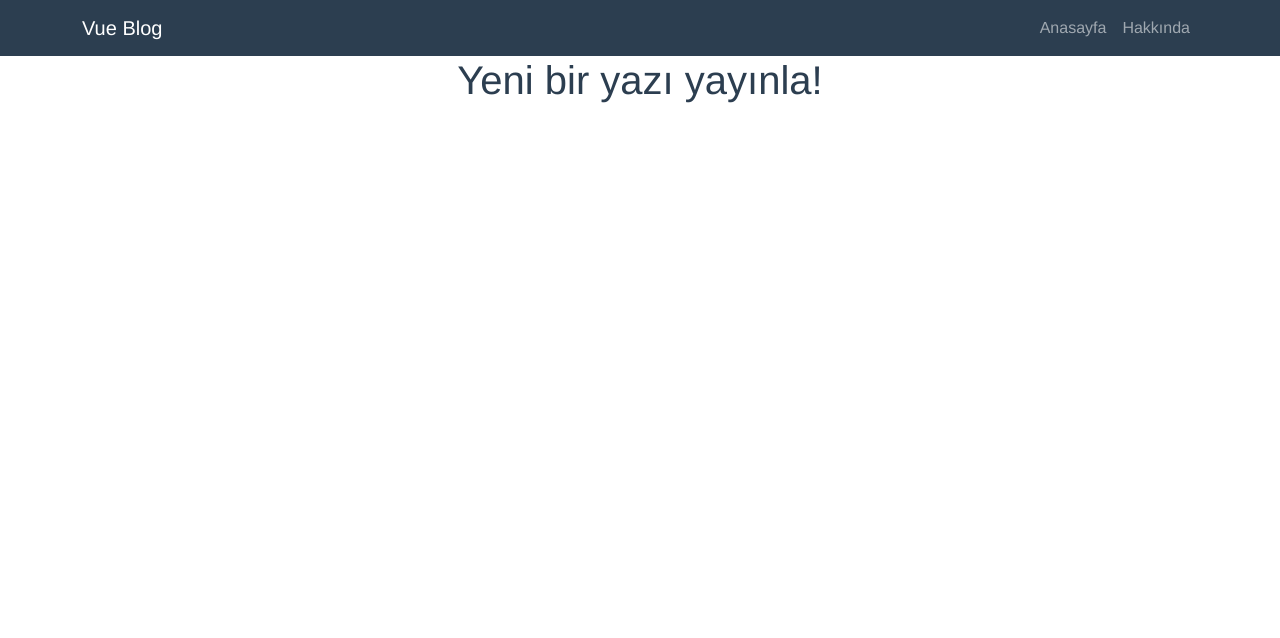
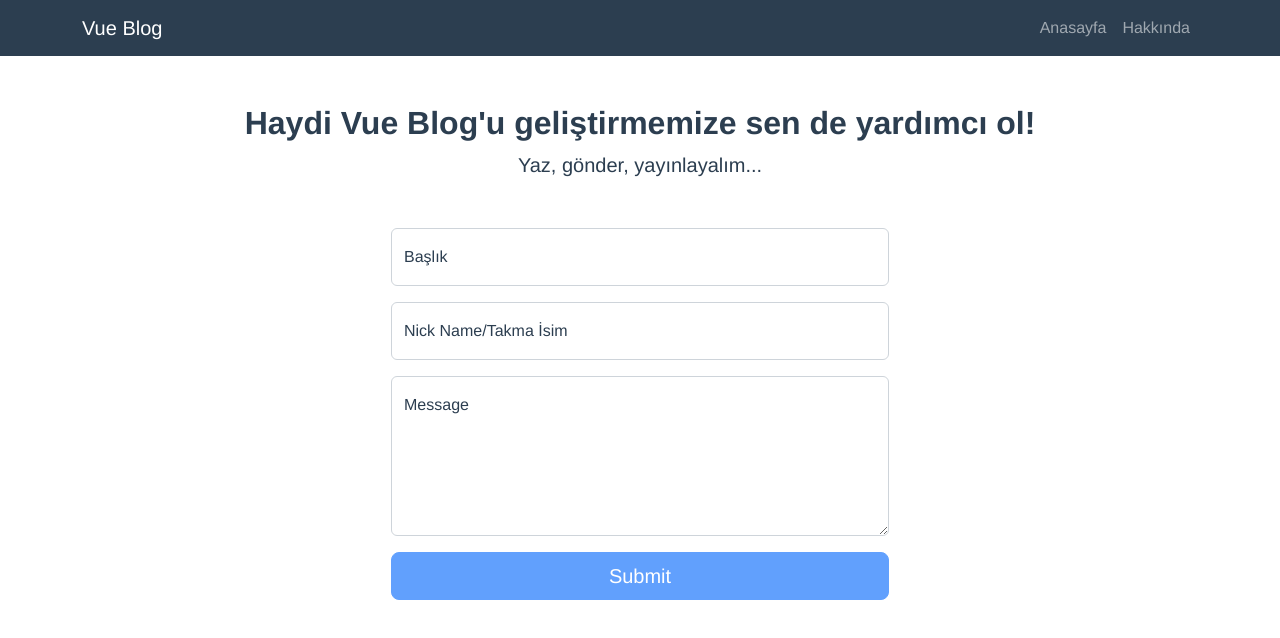
Before and after one commit to belkisarslan/vue-blog, a Vue app: page /addPost in a window 1280 px wide. Shown: the top 638 px of the page. Built offline with nearby package versions, Linux system fonts and the light colour scheme.

Commit message:
addpost and post skeletal structure

```diff
--- a/src/views/AddPost.vue
+++ b/src/views/AddPost.vue
@@ -1,6 +1,36 @@
 <template>
     <div>
-        <h1>Yeni bir yazı yayınla!</h1>
+        <div class="container px-5 my-5 px-5">
+                <div class="text-center mb-5">
+                <h2 class="fw-bolder">Haydi Vue Blog'u geliştirmemize sen de yardımcı ol!</h2>
+                <p class="lead mb-0">Yaz, gönder, yayınlayalım...</p>
+                </div>
+                <div class="row gx-5 justify-content-center">
+                    <div class="col-lg-6">
+
+                        <form id="contactForm" >
+                            <div class="form-floating mb-3">
+                                <input class="form-control" id="title" type="text" placeholder="Başlık girin..."/>
+                                <label for="title">Başlık</label>
+                            </div>
+                            <!-- Nick Name input-->
+                            <div class="form-floating mb-3">
+                                 <input class="form-control" id="name" type="text" placeholder="Nick Name/ Takma İsim"/>
+                                <label for="name">Nick Name/Takma İsim</label>
+                            </div>
+
+                            <!-- Message input-->
+                            <div class="form-floating mb-3">
+                                <textarea class="form-control" id="message" type="text" placeholder="Enter your message here..." style="height: 10rem"></textarea>
+                                <label for="message">Message</label>
+                            </div>
+
+                            <!-- Submit Button-->
+                            <div class="d-grid"><button class="btn btn-primary btn-lg disabled" id="submitButton" type="submit">Submit</button></div>
+                        </form>
+                    </div>
+                </div>
+            </div>
     </div>
 </template>
 <script>
--- a/src/views/Post.vue
+++ b/src/views/Post.vue
@@ -1,6 +1,27 @@
 <template>
-    <div>
-        <h1>Yayınlanmış yazılar</h1>
+    <div class="py-5 border-bottom">
+        <div class="container px-5 my-5 px-5">
+                <div class="text-center mb-5">
+                    <h2 class="fw-bolder">Sizden Gelenler</h2>
+                    <p class="lead mb-0">Vue hakkında yorumlar, yenilikler, gelişmeler</p>
+                </div>
+                <div class="row gx-5 justify-content-center">
+                    <div class="col-lg-6">
+                        <!-- deneme yazı-->
+                        <div class="card mb-4">
+                            <div class="card-body p-4">
+                                <div class="d-flex">
+                                    <div class="ms-4">
+                                       <h3>Vue composition</h3>
+                                        <p class="mb-1">Thank you for putting together such a great product. We loved working with you and the whole team, and we will be recommending you to others!</p>
+                                        <div class="small text-muted">- Nick Name, Location</div>
+                                    </div>
+                                </div>
+                            </div>
+                        </div>
+                    </div>
+                </div>
+            </div>
     </div>
 </template>
 <script>
```
